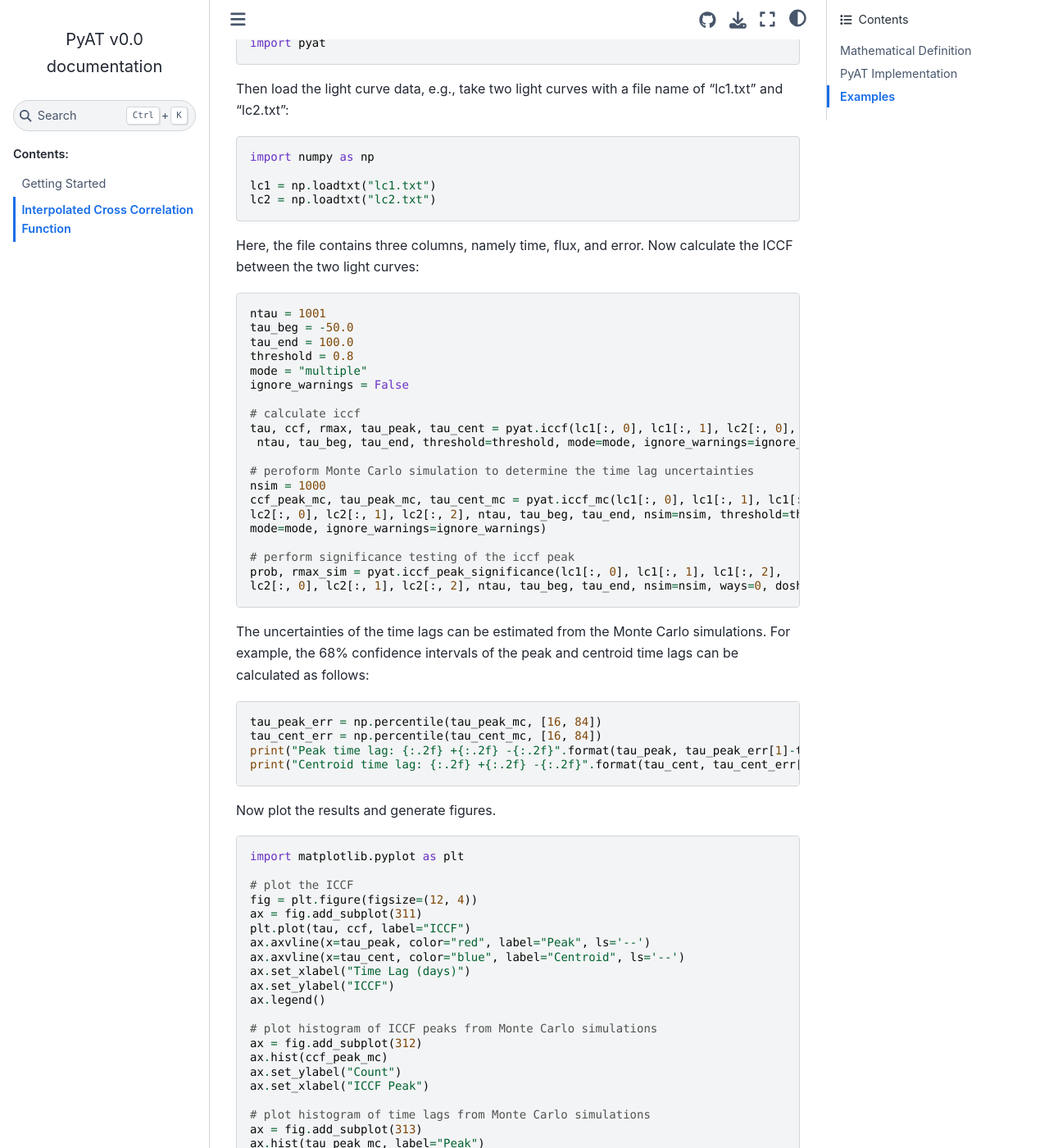
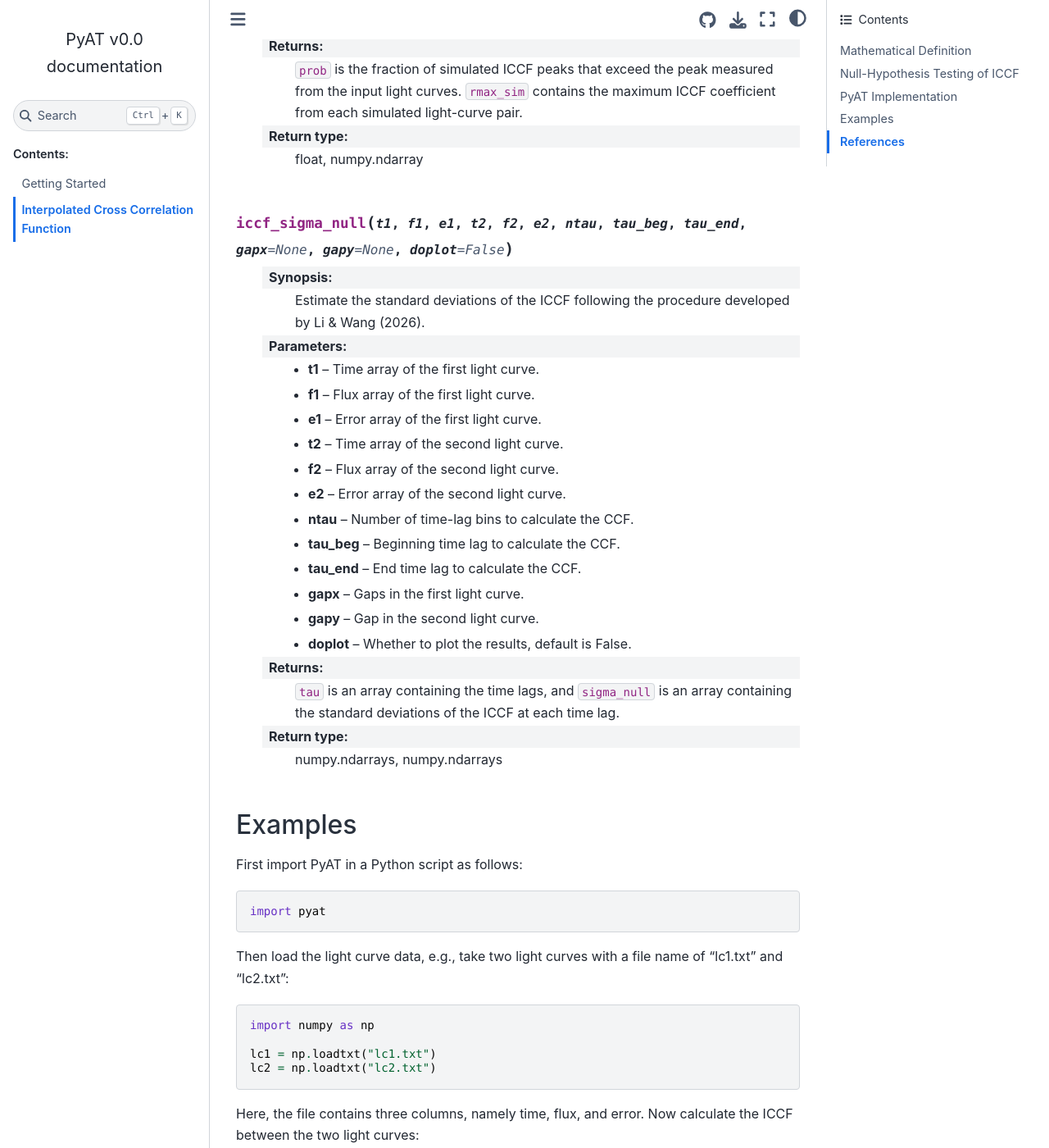
Before and after one commit to LiyrAstroph/PyAT, a Sphinx documentation site: the page built from docs/source/ccf.rst, in a window 1280 px wide and 1400 px high, scrolled down 4673 px. Shown: the whole window at 82% size. Built offline with Sphinx 7.4.7 and the Sphinx Book theme 1.1.4, drawn with Linux system fonts in a browser that asks for light colours; some of the changed text lies outside the part shown.

Commit message:
update docs.

```diff
--- a/docs/source/ccf.rst
+++ b/docs/source/ccf.rst
@@ -7,6 +7,7 @@
 -----------------------
 
 The cross-correlation function between two light curves, say, :math:`x(t)` and :math:`y(t)`, is defined as
+(e.g., Li & Wang 2026)
 
 .. math::
 
@@ -51,8 +52,19 @@
 
    \bar y' = \frac{1}{n}\sum_{i=1}^{n}y'_i.
 
-The linear interpolation is used in calculating ICCF.
+The linear interpolation is used in calculating ICCF. This implementation follows the interpolated cross-correlation method introduced for AGN light curves by Gaskell & Sparke (1986) and further discussed by Peterson et al. (1998).
 
+Null-Hypothesis Testing of ICCF
+-------------------------------
+
+There are two ways to test the significance of the ICCF peak. The first is
+to generate mock light curves  and then compute the significance level
+of the ICCF peak from the observed data, which is implemented in the
+function ``iccf_peak_significance``.
+
+The second way is to estimate the standard deviations of the ICCF following
+the procedure developed by Li & Wang (2026). This is implemented in the function
+``iccf_sigma_null``.
 
 PyAT Implementation
 ---------------------
@@ -153,6 +165,29 @@
               pair.
     :rtype: float, numpy.ndarray
 
+
+.. function:: iccf_sigma_null(t1, f1, e1, t2, f2, e2, ntau, tau_beg, tau_end, gapx=None, gapy=None, doplot=False)
+
+    :synopsis: Estimate the standard deviations of the ICCF following the procedure developed by Li & Wang (2026).
+
+    :param t1: Time array of the first light curve.
+    :param f1: Flux array of the first light curve.
+    :param e1: Error array of the first light curve.
+    :param t2: Time array of the second light curve.
+    :param f2: Flux array of the second light curve.
+    :param e2: Error array of the second light curve.
+    :param ntau: Number of time-lag bins to calculate the CCF.
+    :param tau_beg: Beginning time lag to calculate the CCF.
+    :param tau_end: End time lag to calculate the CCF.
+    :param gapx: Gaps in the first light curve.
+    :param gapy: Gap in the second light curve.
+    :param doplot: Whether to plot the results, default is False.
+
+    :return: ``tau`` is an array containing the time lags, and ``sigma_null``
+             is an array containing the standard deviations of
+             the ICCF at each time lag.
+    :rtype: numpy.ndarrays, numpy.ndarrays
+
 Examples
 --------
 First import PyAT in a Python script as follows:
@@ -246,3 +281,7 @@
     ax.set_ylabel("Count")
     ax.set_xlabel("ICCF Peak")
     plt.show()
+
+References
+----------
+Li, Y.-R. & Wang, J.-M. 2026, ApJ, in press
```
